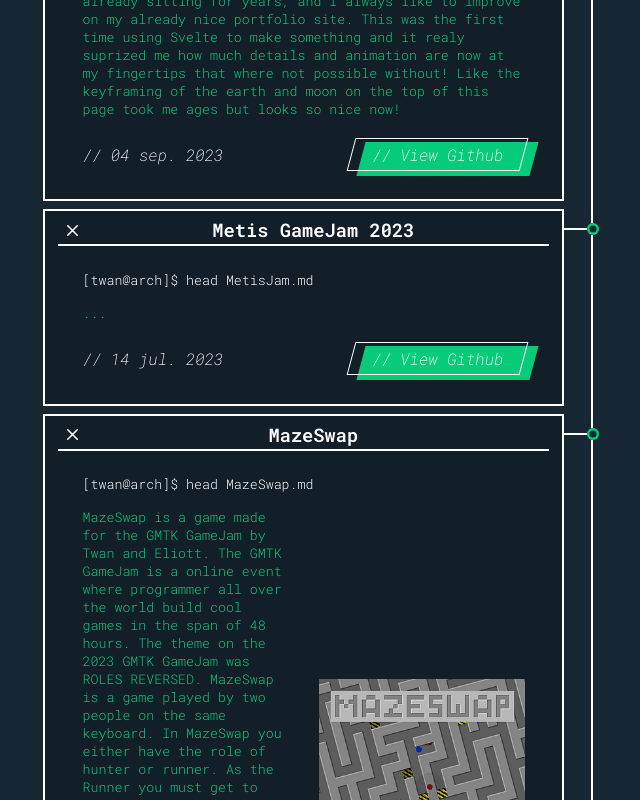
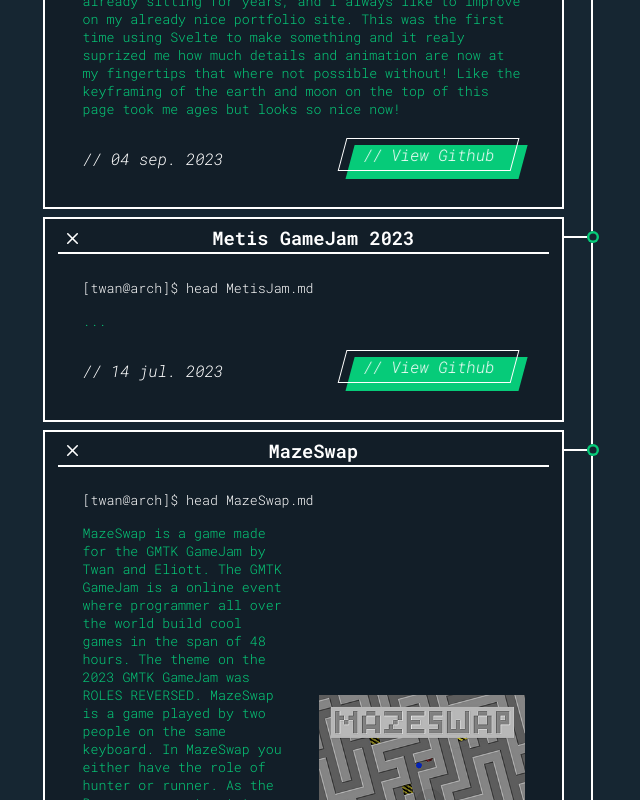
Before and after one commit to Twan-Reijinga/portfolio-site, a SvelteKit app: page / in a window 1280 px wide. Shown: the part 1500-2300 px from the top of the page, without its empty margins (629-1269 px from the left). Built offline with nearby package versions, Linux system fonts and the light colour scheme.

Commit message:
improve github button hitbox

```diff
--- a/src/routes/GithubButton.svelte
+++ b/src/routes/GithubButton.svelte
@@ -1,51 +1,50 @@
 <script lang="ts">
 	export let url: string;
 </script>
-
 <a class="buttonBox" href={url} target="_blank">
-	<div class="shadow" />
 	<div class="button">
 		<h4>// View Github</h4>
 	</div>
+	<div class="shadow" />
 </a>
 
 <style>
-	.buttonBox {
+	.buttonBox{
+		transform: skew(-15deg);
 		cursor: pointer;
 		text-decoration: none;
 		transition: all 0.2s;
 	}
 	.button {
-		transform: skew(-15deg);
 		border: 1px solid #fff;
 		padding: 5px 20px;
-		margin-top: -38px;
+		margin-right: 10px;
 		background-color: #ffffff00;
 		z-index: 1;
 		transform-style: preserve-3d;
 		transition: all 0.2s;
 	}
 	.shadow {
-		width: 100%;
+		width:  calc(100% - 10px);
 		height: 34px;
-		margin-top: 4px;
+		margin-top: -26px;
 		margin-left: 10px;
 		background-color: #06cb79;
-		transform: skew(-15deg);
 		z-index: -1;
 		transition: all 0.2s;
 	}
 
-	.buttonBox:hover {
-		margin: 4px -10px -4px 10px;
+	.buttonBox:hover .shadow {
+		margin-top: -34px;
+		margin-left: 0px;
+		width: 100%;
 	}
-	.buttonBox:hover .shadow {
-		transform: skew(-15deg);
-		margin: 0;
+	.buttonBox:hover{
+		padding-top: 8px;
+		padding-left: 10px;
 	}
 	.buttonBox:hover .button {
-		margin-top: -34px;
-		/* border-color: #06cb79; */
+		margin-right: 0px;
 	}
 
 	h4 {
--- a/src/routes/textStyles.css
+++ b/src/routes/textStyles.css
@@ -1,4 +1,4 @@
-@import url('https://fonts.googleapis.com/css2?family=Roboto+Mono:ital,wght@0,300;0,600;1,200;1,500;1,700&display=swap');
+@import url('https://fonts.googleapis.com/css2?family=Roboto+Mono:ital,wght@0,300;0,600;1,300;1,500;1,700&display=swap');
 
 h1 {
 	font-family: 'Roboto Mono', monospace;
```
